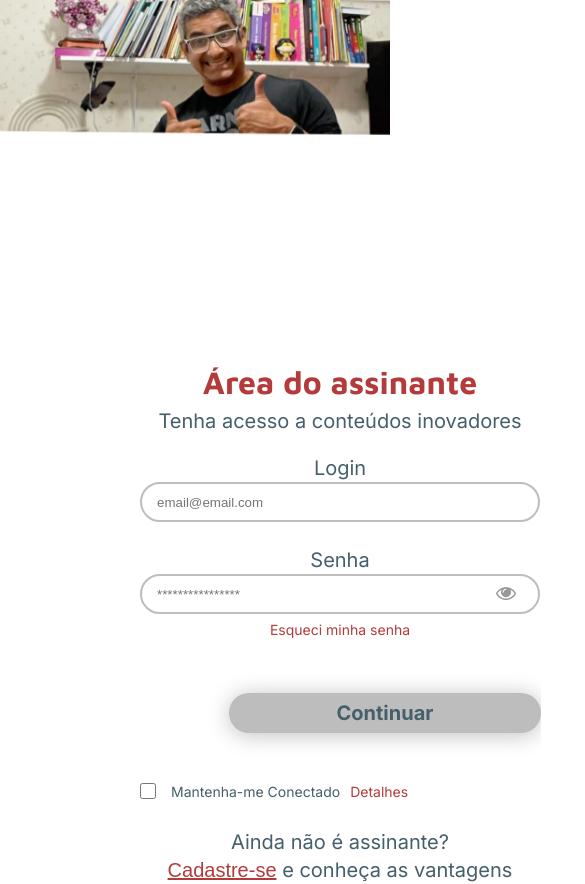
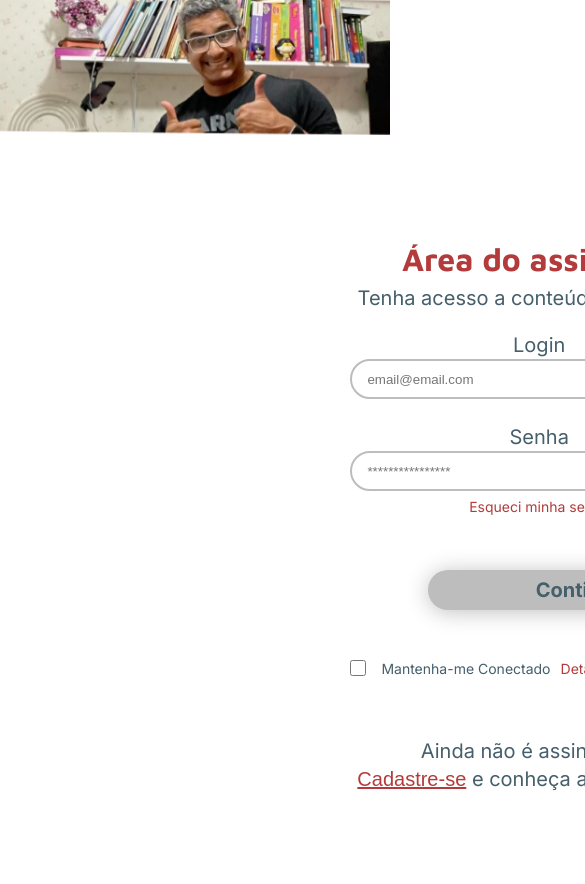
Before and after one commit to Pipoca-Agil/frontend, a React (Create React App) app: page /login in a window 390 px wide. Shown: the top 884 px of the page, 585 px wide, since content can reach past the window. After the commit the page ends 844 px from the top, so only its background shows below. Built offline with nearby package versions, Linux system fonts and the light colour scheme; a web font is replaced by a local one.

Commit message:
feat: implementa posicionamento do form e links do tablet

```diff
--- a/src/pages/Login/style.ts
+++ b/src/pages/Login/style.ts
@@ -1,5 +1,6 @@
 import styled, { createGlobalStyle } from "styled-components";
 import TabletImage from "./Imgs/TabletImage.png";
+import MobileImage from "./Imgs/Vector.png"
 
 
 
@@ -97,6 +98,12 @@ export const FormStyle = styled.section`
   left: 30%;
   top: 20%;
   max-height: 60%;
+
+  @media (max-width: 1024px) {
+    top: 5%;
+    left: 60%;
+    max-width: 80%;
+  }
 `
 
 export const InputComponent = styled.input`
@@ -119,12 +126,8 @@ height: 100%;
 
 @media (max-width: 1024px) {
   width: 100%;
-  height: 287px;
 }
 
-@media (max-width: 600px) {
-
-}
 `
 
 export const Image = styled.img`
@@ -142,10 +145,6 @@ export const Image = styled.img`
     width: 100%;
     max-height: 287px;
     object-fit: cover;
-  }
-
-  @media (max-width: 600px) {
-    content: src="./Imgs/"
   }
 
 `
@@ -232,6 +231,13 @@ export const CadastreseDiv = styled.div`
   flex-direction: column;
   position: relative;
   top: 68px;
+
+  @media (max-width: 1024px) {
+    top: 100px;
+    height: 49px;
+    width: 472px;
+    right: 15%;
+  }
 `
 
 export const CadastreseText = styled.p`
```
